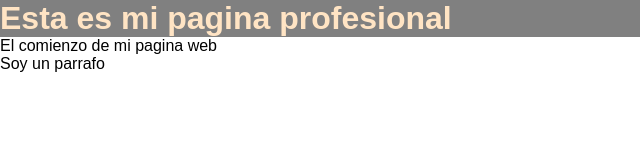
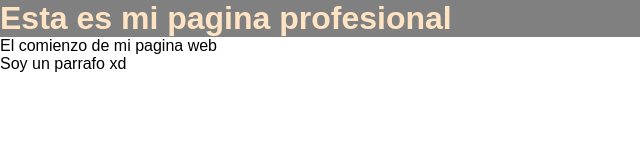
Before and after one commit to CalvinRBobadillaF/CalvinR, a plain HTML site: page index.html in a window 1280 px wide. Shown: the full height of the page, 0-640 px from the left. Drawn offline with Linux system fonts and the light colour scheme.

Commit message:
Probando

```diff
--- a/index.html
+++ b/index.html
@@ -9,6 +9,6 @@
 <h1 class="h1">Esta es mi pagina profesional</h1>
 <p class="p">El comienzo de mi pagina web</p>
 <body>
-    <p class="p2">Soy un parrafo</p>
+    <p class="p2">Soy un parrafo xd</p>
 </body>
 </html>
```
